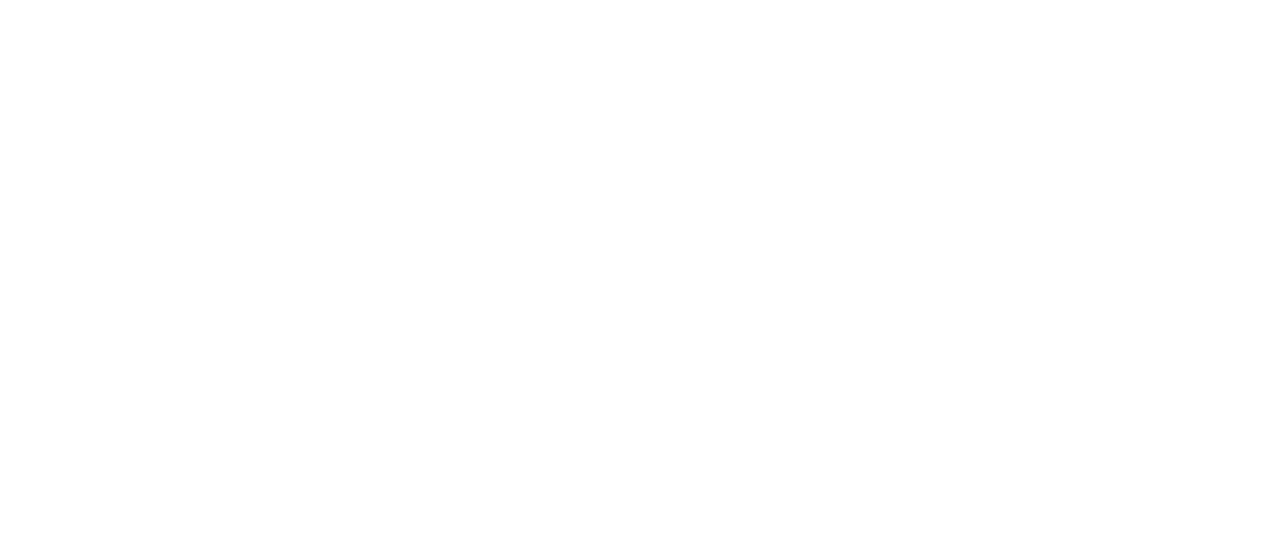
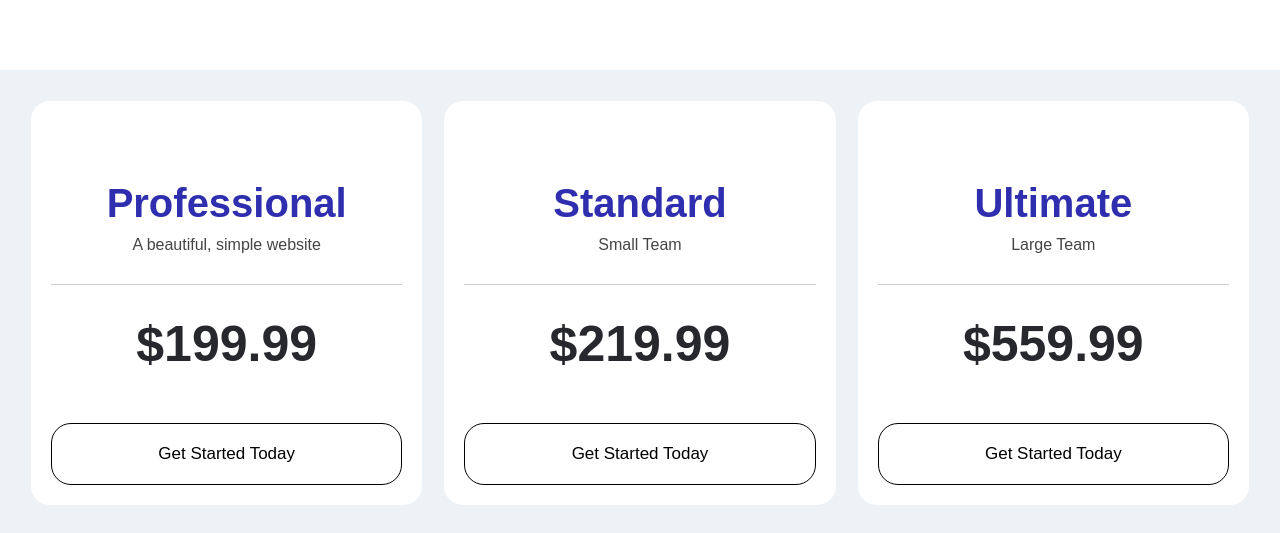
Before and after one commit to Lilia745/newTemplate, a React (Create React App) app: page / in a window 1280 px wide. Shown: the part 8301-8834 px from the top of the page. Before the commit the page ends 8371 px from the top, so only its background shows below. Built offline with nearby package versions, Linux system fonts and the light colour scheme; the HTML template or start-up script is replaced by a standard one.

Commit message:
finish section7

```diff
--- a/src/App.css
+++ b/src/App.css
@@ -434,4 +434,47 @@
   align-items: center;
   gap: 20px;
   background-color: #ecf2f6;
+  padding: 30px;
 }
+.div{
+  width: 33%;
+  background-color: white;
+  padding: 20px;
+  border-radius: 20px;
+  border: 1px solid #ecf2f6;
+  transition: 0.5s;
+  h1{
+    text-align: center;
+    margin-top: 30px;
+    font-size: 50px;
+    color: #27272e;
+  }
+  &:hover{
+    background-color: #2e2eae;
+    div>h1{
+      color: white;
+    }
+    div>p{
+      color: white;
+    }
+    h1{
+      color: white;
+    }
+  }
+  div>h1{
+    color: #2e2eae;
+    margin-bottom: 10px;
+    font-size: 40px;
+  }
+  div{
+    padding: 30px;
+    display: flex;
+    flex-direction: column;
+    justify-content: center;
+    align-items: center;
+    border-bottom:1px solid  #cecfd0;
+  }
+  div>p{
+    color: #454545;
+  }
+}
--- a/src/Components/Button/Button.jsx
+++ b/src/Components/Button/Button.jsx
@@ -2,7 +2,7 @@
 
 function Button(props) {
   return (
-    <button className='btn' style={{padding:props.padding, width:props.width, marginTop:"50px"}}>{props.text}</button>
+    <button className='btn' style={{padding:props.padding, width:props.width, marginTop:"50px", backgroundColor:props.bacgroundColor,color:props.color,border:props.border}}>{props.text}</button>
   )
 }
 
--- a/src/Components/Team/Team.jsx
+++ b/src/Components/Team/Team.jsx
@@ -1,9 +1,12 @@
 import React from 'react'
+import Teams from '../Teams'
 
 function Team() {
   return (
     <div className='TeamDiv'>
-
+        <Teams text="Professional" text2="A beautiful, simple website" number="$199.99"/>
+        <Teams text="Standard" text2="Small Team" number="$219.99"/>
+        <Teams text="Ultimate" text2="Large Team" number="$559.99"/>
     </div>
   )
 }
--- /dev/null
+++ b/src/Components/Teams/index.jsx
@@ -0,0 +1,17 @@
+import React from 'react'
+import Button from '../Button/Button'
+
+function Teams(props) {
+  return (
+    <div className='div'>
+        <div>
+            <h1>{props.text}</h1>
+            <p>{props.text2}</p>
+        </div>
+        <h1>{props.number}</h1>
+        <Button text="Get Started Today" width="100%" padding="20px" bacgroundColor="white" color="black" border="1px solid black"/>
+    </div>
+  )
+}
+
+export default Teams
```
